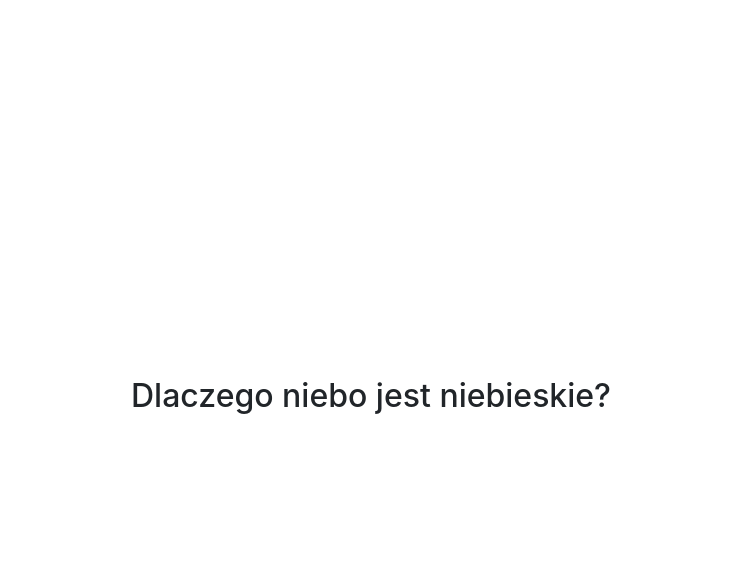
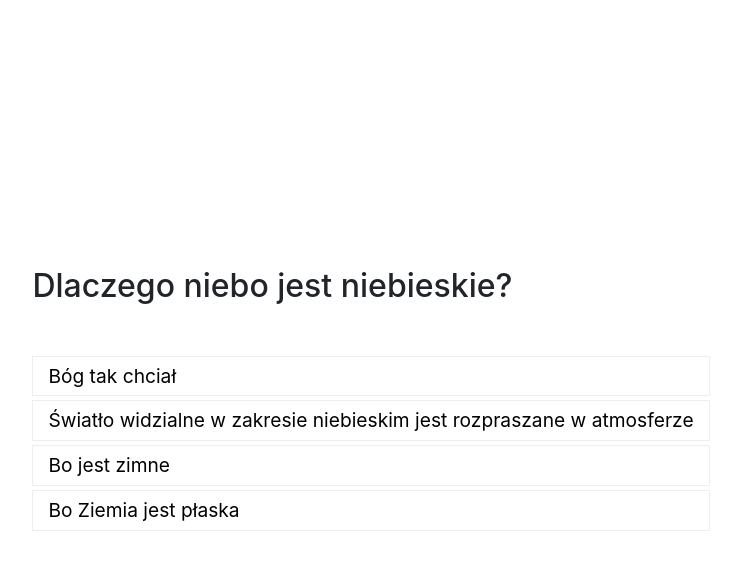
Before and after one commit to CezSew/TestMe, a React (Create React App) app: page / in a window 1280 px wide. Both pictures are taken after a click on the button "ZACZNIJ TEST". Shown: the top 570 px of the page, without its empty margins (269-1010 px from the left). Built offline with nearby package versions, Linux system fonts and the light colour scheme.

Commit message:
Added function to check if answer is correct

```diff
--- /dev/null
+++ b/src/Answer.js
@@ -0,0 +1,29 @@
+import React, { Component } from 'react';
+
+export default class Answer extends Component {
+    constructor(props) {
+        super(props);
+        this.handleClick = this.handleClick.bind(this);
+        this.assignClassName = this.assignClassName.bind(this);
+    }
+    handleClick(index, that) {
+        let isAnswerCorrect = this.props.checkAnswer(index);
+        let elClass = isAnswerCorrect ? "correct" : "incorrect";
+        this.assignClassName(that, elClass)
+    }
+    assignClassName(el, elClass) {
+        el.classList.add(elClass);
+    }
+    render () {
+        const question = this.props.question;
+        const answers = question.answers;
+        let answersElement = Object.keys(answers).map((key)=>{
+            return <button className="question__answer " onClick={(e)=>{this.handleClick(key, e.target)}} key={key}>{answers[key]}</button>;
+        });
+        return (
+            <div className="question__answers mt-5 d-flex flex-column align-items-start">
+                {answersElement}
+            </div>
+        )
+    }
+}
--- a/src/App.css
+++ b/src/App.css
@@ -1,3 +1,54 @@
 .container {
   min-height: 100vh;
 }
+button {
+  background: none;
+  border: 0;
+  cursor: pointer;
+  -webkit-appearance: none;
+}
+
+.question {
+
+}
+.question__answers {
+
+}
+.question__answer {
+  font-size: 1.2em;
+  margin-left: 15px;
+  border: 1px solid #eee;
+  width: 100%;
+  text-align: left;
+  margin: 2px 0;
+  padding: 5px 15px;
+  transition: 0.3s;
+  position: relative;
+}
+.question__answer:after {
+  display: block;
+  position: absolute;
+  right: -30px;
+  top: -3px;
+  font-size: 30px;
+}
+.question__answer:hover {
+  background-color: #6FC0AB;
+  color: #fff;
+}
+.question__answer.correct {
+  background-color: green;
+  color: #fff;
+}
+.question__answer.incorrect {
+  background-color: red;
+  color: #fff;
+}
+.question__answer.correct:after {
+  content: '✓';
+  color: green;
+}
+.question__answer.incorrect:after {
+  content: 'X';
+  color: red;
+}
--- a/src/App.js
+++ b/src/App.js
@@ -10,20 +10,24 @@ class App extends Component {
   constructor(props) {
     super(props);
     this.handleButtonClick = this.handleButtonClick.bind(this);
+    this.isTheAnswerCorrect = this.isTheAnswerCorrect.bind(this);
     this.state = {
       step: "start",
       questionIndex: 0,
-      question: {}
+      question: {},
+      correctAnswerIndex: ''
     }
+  }
+
+  isTheAnswerCorrect = (index) => {
+    const correctIndex = this.state.correctAnswerIndex;
+    return index === correctIndex;
   }
 
   handleButtonClick = () => {
     let questionNum = 1;
     let question = loadQuestion(questionNum);
-    this.setState({step:"question", questionIndex: questionNum, question}, () => {
-      console.log(this.state);
-    });
-
+    this.setState({step:"question", questionIndex: questionNum, question, correctAnswerIndex: question[questionNum].correct});
   }
 
   render() {
@@ -37,7 +41,7 @@ class App extends Component {
       );
     } else if(this.state.step == "question"){
       content = (
-        <Question question={this.state.question}/>
+        <Question question={this.state.question} checkAnswer={this.isTheAnswerCorrect}/>
       );
     }
 
--- a/src/Question.js
+++ b/src/Question.js
@@ -1,4 +1,5 @@
 import React, { Component } from 'react';
+import Answer from './Answer';
 
 export default class Question extends Component {
     constructor(props) {
@@ -9,6 +10,7 @@ export default class Question extends Component {
         return (
             <section className="question">
                 <h2>{question.question}</h2>
+                <Answer question={question} checkAnswer={this.props.checkAnswer}/>
             </section>
         )
     }
```
